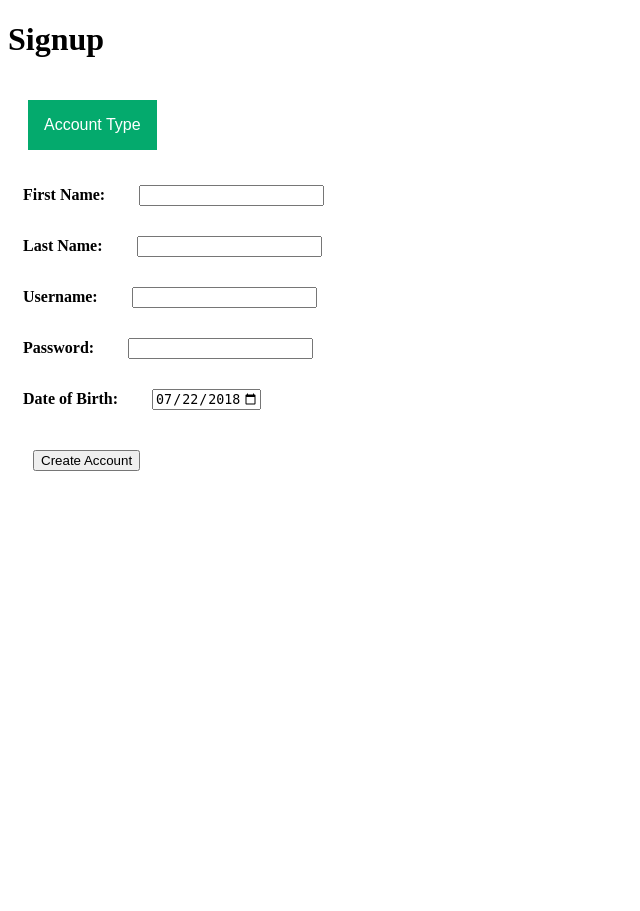
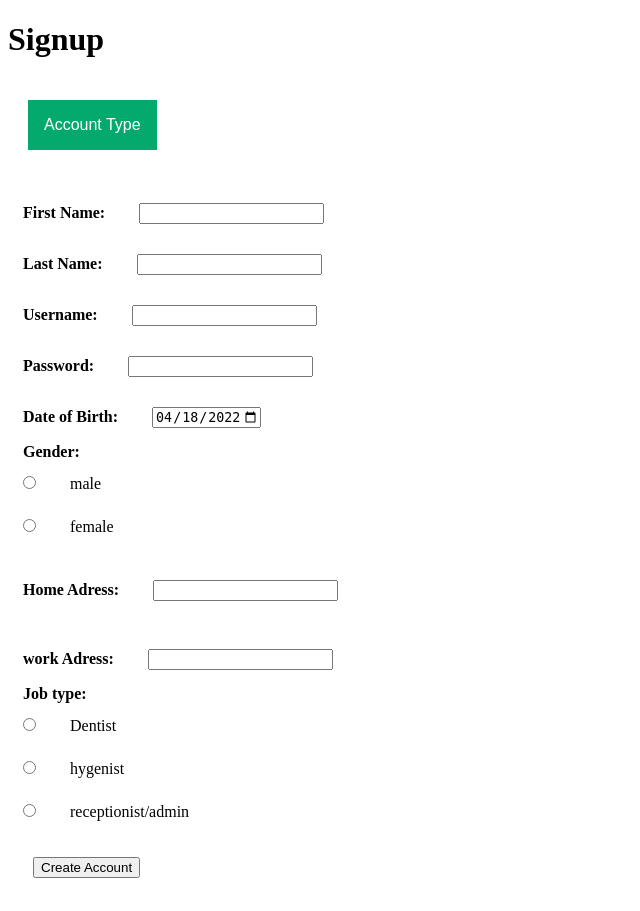
Before and after one commit to Gio6113/csi2532_projet_group1, a PHP site: page /signup.html in a window 1280 px wide. Shown: the whole page, without its empty margins (0-640 px from the left). Before the commit the page ends 471 px from the top, so only its background shows below. Run offline with PHP 8.4, Linux system fonts and the light colour scheme.

Commit message:
signup improvement

```diff
--- a/general.css
+++ b/general.css
@@ -30,7 +30,7 @@
     display: block;
   }
 
-  .dropdown-content a:hover {background-color: #f1f1f1;}
+  .dropdown-content option:hover {background-color: #7FFF00;}
   .dropdown:hover .dropdown-content {display: block;}
   .dropdown:hover .dropbtn {background-color: #3e8e41;}
 
--- a/signup.html
+++ b/signup.html
@@ -11,12 +11,15 @@
     <div class="dropdown">
         <button class="dropbtn">Account Type</button>
         <div class="dropdown-content">
-          <p>Doctor/medical staff</p>
-          <p>Patient</p>
-          <p>User</p>
-          <p>Admin/Receptionist</p>
+          <option id="medicalStaff" onclick="showExtraFields('employee'); hideExtraFields('employeePatient');
+          hideExtraFields('patient')">Doctor/medical staff</option>
+          <option id="patient"  onclick="showExtraFields('employeePatient'); showExtraFields('patient');
+          hideExtraFields('employee')">Patient</option>
+          <option id="user">User</option>
+          <option id="admin" onclick="showExtraFields('employee')">Admin/Receptionist</option>
         </div>
       </div>
+    <div>
       <br>
       <label for="firstName"><b>First Name:</b></label>
       <input id="firstName" name="firstName" rows="1" cols="30" required maxlength="255">
@@ -28,13 +31,71 @@
       <input id="username" name="username" rows="1" cols="30" required maxlength="255">
       <br>
       <label for="password"><b>Password:</b></label>
-    <input id="password" name="password" rows="1" cols="30" required maxlength="255">
+      <input type="password" id="password" name="password" rows="1" cols="30" required maxlength="255">
       <br>
       <label for="start"><b>Date of Birth:</b></label>
       <input type="date" id="dob" name="DateOfBirth"
-       value="2018-07-22"
-       min="1900-01-01" max="2022-12-31">
+        value="2022-04-18"
+        min="1900-01-01" max="2022-12-31" oninput="isOldEnough()">
       <br>
+      <div>
+        <label for="gender"><b>Gender:</b></label>
+        <br>
+        <input type="radio" id="male" name="male" value="male">
+        <label for="male">male</label>
+        <br>
+        <input type="radio" id="female" name="female" value="female">
+        <label for="female">female</label>
+        <br>
+      </div>
+      <br>
+      <label for="homeAdress"><b>Home Adress:</b></label>
+      <input id="homeAdress" name="homeAdress" rows="1" cols="30" required maxlength="255">
+      <br>
+    </div>
+
+
+    <div id="employeePatient" hidden>
+      <br>
+      <label for="employeeId"><b>employeId: (if you are an employee)</b></label>
+      <input id="employeeId" name="employeeID" rows="1" cols="30" maxlength="255">
+      <br>
+    </div>
+
+    <div id="underage" hidden>
+      <br>
+      <label for="responsibleAdult"><b>Please enter the username associated with the account of your legal guardian:</b></label>
+      <input id="responsibleAdult" name="responsibleAdult" rows="1" cols="30" required maxlength="255">
+      <br>
+    </div>
+
+    <div id="employee" hid>
+      <br>
+      <label for="workAdress"><b>work Adress:</b></label>
+      <input id="workAdress" name="workAdress" rows="1" cols="30" required maxlength="255">
+      <br>
+      <div>
+        <label for="jobType"><b>Job type:</b></label>
+        <br>
+        <input type="radio" id="dentist" name="dentist" value="dentist">
+        <label for="dentist">Dentist</label>
+        <br>
+        <input type="radio" id="hygenist" name="hygenist" value="hygenist">
+        <label for="hygenist">hygenist</label>
+        <br>
+        <input type="radio" id="receptionist" name="receptionist" value="receptionist">
+        <label for="receptionist">receptionist/admin</label>
+        <br>
+      </div>
+    </div>
+    <div id="patient" hidden>
+      <br>
+      <label for="phone"><b>Enter your phone number:</b></label>
+      <input type="tel" id="phone" name="phone" pattern="[0-9]{3}-[0-9]{3}-[0-9]{4}">
+      <br>
+      <label for="email"><b>Enter your email:</b></label>
+      <input type="email" id="email" name="email">
+    </div>
     <button type="button">Create Account</button>
 
 </body>
--- a/signup.js
+++ b/signup.js
@@ -0,0 +1,21 @@
+function twoReceptionist(location){
+    return true;
+}
+
+function isOldEnough(){
+    var x = document.getElementById("dob");
+    x
+    return true;
+}
+
+function showExtraFields(divName){
+    var x = document.getElementById(divName);
+    if(x.value>="2007-12-31"){
+        showExtraFields(underage);
+    }
+}
+
+function hideExtraFields(divName){
+    var x = document.getElementById(divName);
+    x.setAttribute("hidden");
+}
```
Lines whose indentation alone changed are shown as unchanged.
